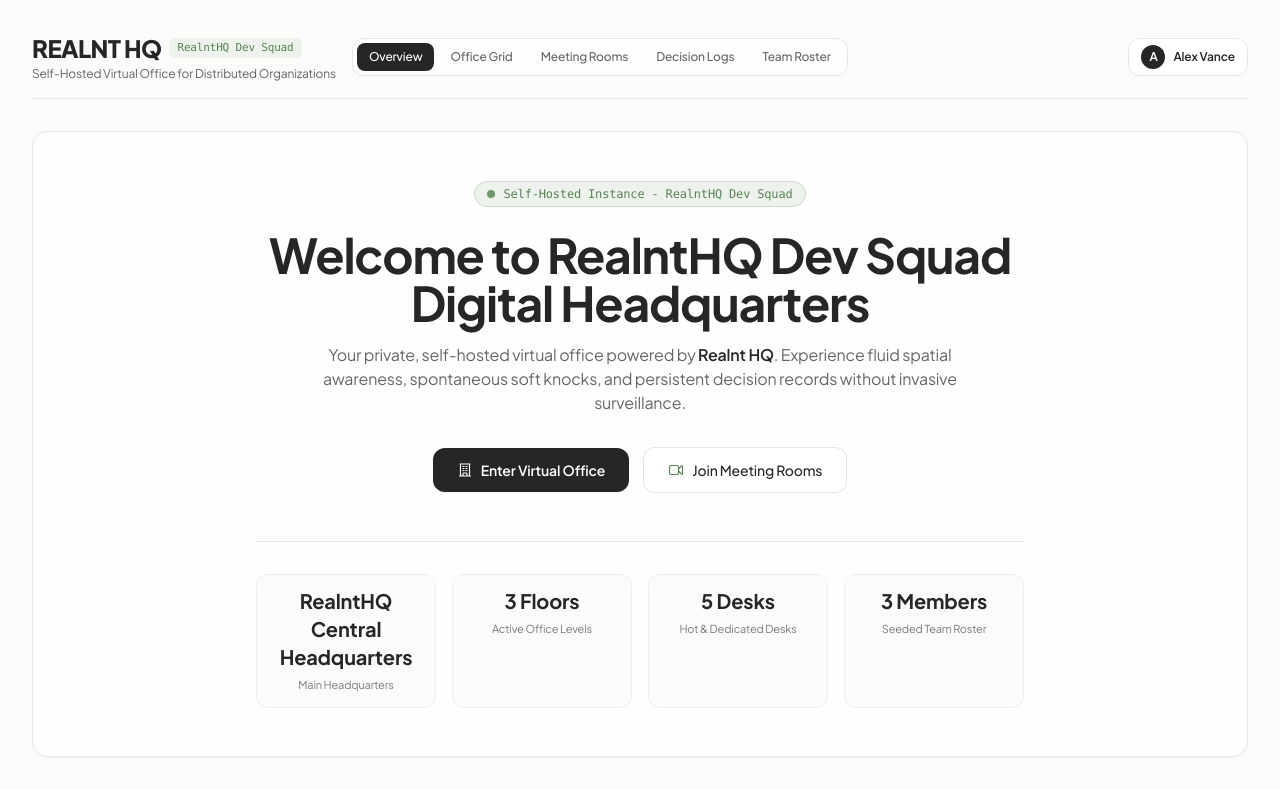
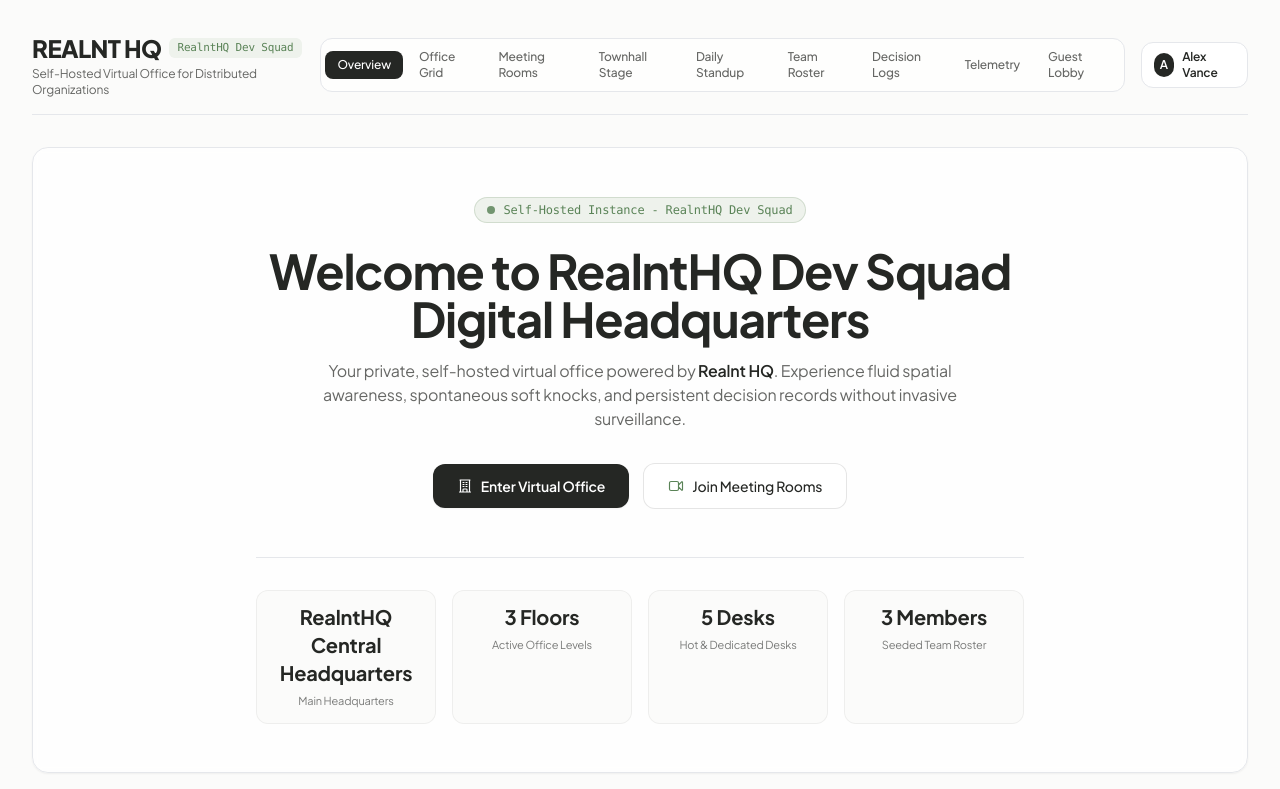
Before and after one commit to gtkrshnaaa/realnthq, a Next.js app in the folder client/: page / in a window 1280 px wide. Shown: the top 789 px of the page. Built offline with nearby package versions, Linux system fonts and the light colour scheme; no server answers.

Commit message:
feat(navigation): integrate all 8 blueprint workplace panels into sidebar and header navigation

```diff
--- a/client/src/components/navigation/header.tsx
+++ b/client/src/components/navigation/header.tsx
@@ -45,8 +45,12 @@ export function Header({
     { label: 'Overview', href: '/' },
     { label: 'Office Grid', href: '/office' },
     { label: 'Meeting Rooms', href: '/rooms' },
+    { label: 'Townhall Stage', href: '/broadcasts' },
+    { label: 'Daily Standup', href: '/standup' },
+    { label: 'Team Roster', href: '/team' },
     { label: 'Decision Logs', href: '/artifacts' },
-    { label: 'Team Roster', href: '/team' },
+    { label: 'Telemetry', href: '/telemetry' },
+    { label: 'Guest Lobby', href: '/lobby' },
   ];
 
   return (
--- a/client/src/components/navigation/sidebar.tsx
+++ b/client/src/components/navigation/sidebar.tsx
@@ -8,7 +8,11 @@ import {
   DocumentTextIcon,
   UsersIcon,
   HomeIcon,
+  RadioIcon,
+  BuildingIcon,
+  LayersIcon,
 } from '@/components/icons/icons';
+import { ClipboardCheckIcon } from '@/components/icons/extended_icons';
 import { SidebarFooter } from './sidebar_footer';
 import { UserProfile, UserPresenceStatus } from '@/types/office.types';
 
@@ -57,8 +61,12 @@ export function Sidebar({
   const navItems = [
     { label: 'Office Grid', href: '/office', icon: GridIcon, badge: 'L2' },
     { label: 'Meeting Rooms', href: '/rooms', icon: VideoIcon, badge: '4' },
+    { label: 'Townhall Stage', href: '/broadcasts', icon: RadioIcon, badge: 'Live' },
+    { label: 'Daily Standup', href: '/standup', icon: ClipboardCheckIcon },
+    { label: 'Team Roster', href: '/team', icon: UsersIcon, badge: '6' },
     { label: 'Decision Logs', href: '/artifacts', icon: DocumentTextIcon },
-    { label: 'Team Roster', href: '/team', icon: UsersIcon, badge: '6' },
+    { label: 'Operations Telemetry', href: '/telemetry', icon: LayersIcon },
+    { label: 'Guest Reception', href: '/lobby', icon: BuildingIcon },
   ];
 
   return (
```
